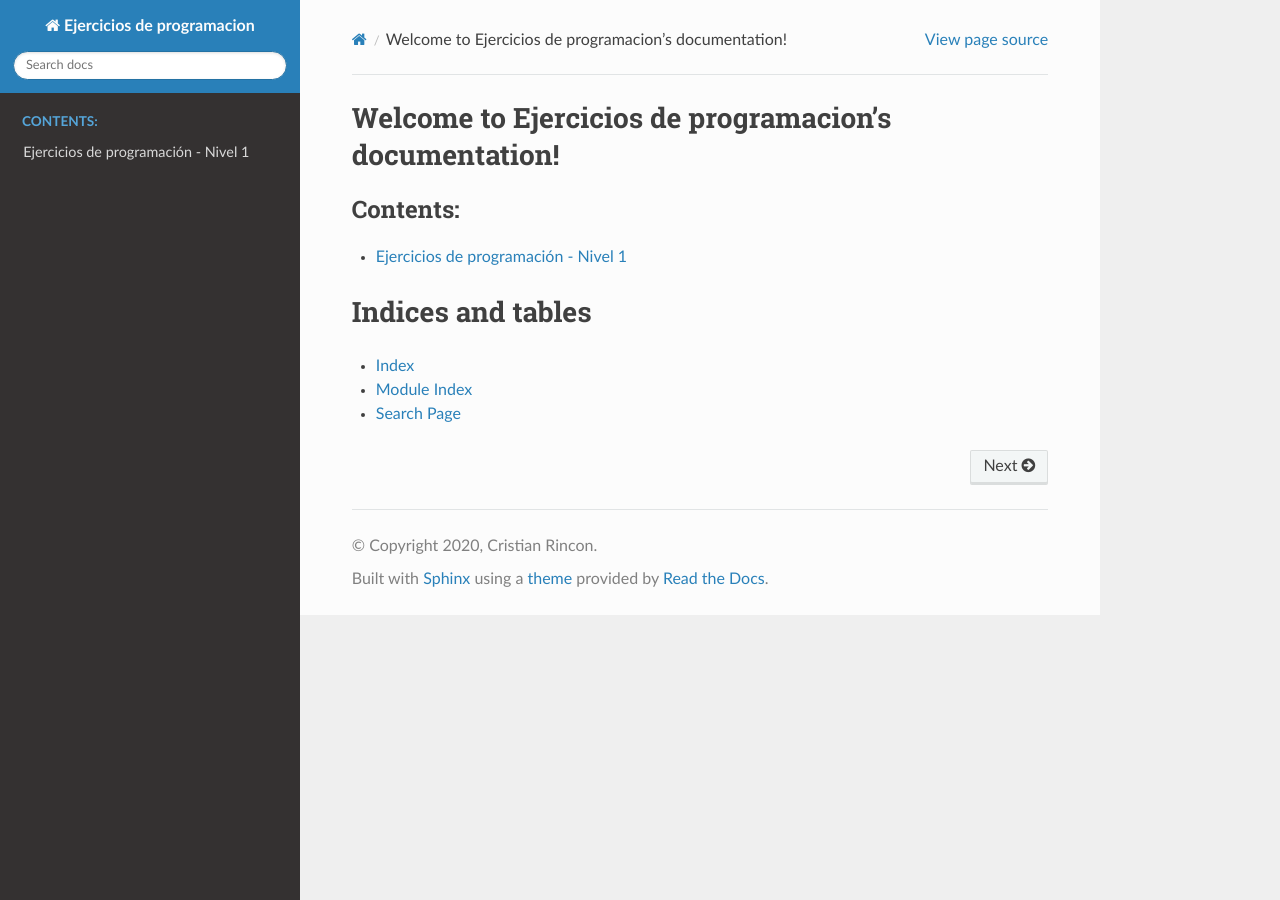
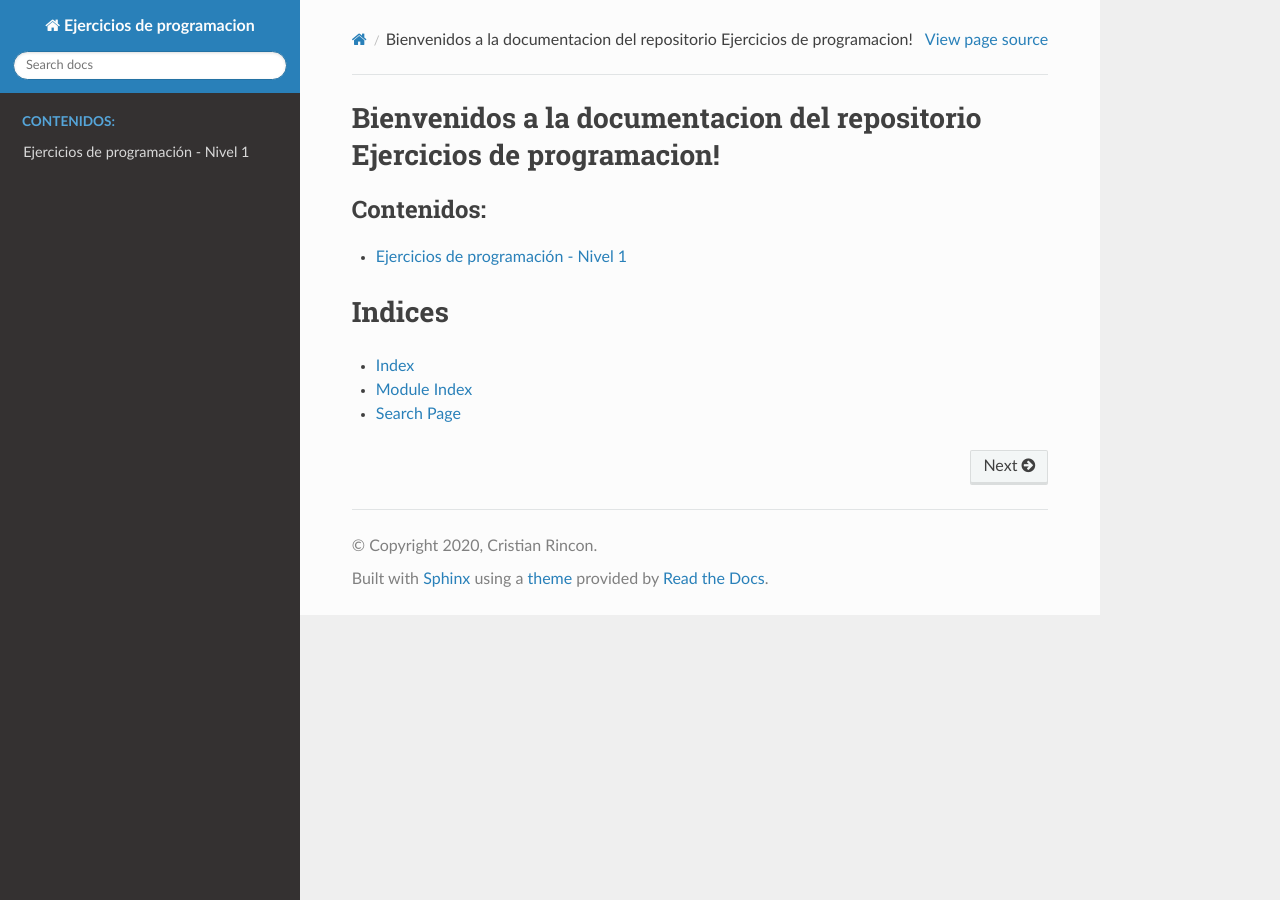
Before and after one commit to cristian-rincon/ejercicios-programacion, a Sphinx documentation site: the page built from docs/source/index.rst, in a window 1280 px wide. Built offline with Sphinx 7.4.7 and the Read the Docs theme 2.0.0, drawn with Linux system fonts in a browser that asks for light colours.

Commit message:
cambios en la documentacion

```diff
--- a/docs/source/index.rst
+++ b/docs/source/index.rst
@@ -3,19 +3,19 @@
    You can adapt this file completely to your liking, but it should at least
    contain the root `toctree` directive.
 
-Welcome to Ejercicios de programacion's documentation!
+Bienvenidos a la documentacion del repositorio Ejercicios de programacion!
 ======================================================
 
 .. toctree::
    :maxdepth: 4
-   :caption: Contents:
+   :caption: Contenidos:
    :glob:
 
    modules/*
 
 
 
-Indices and tables
+Indices
 ==================
 
 * :ref:`genindex`
```
